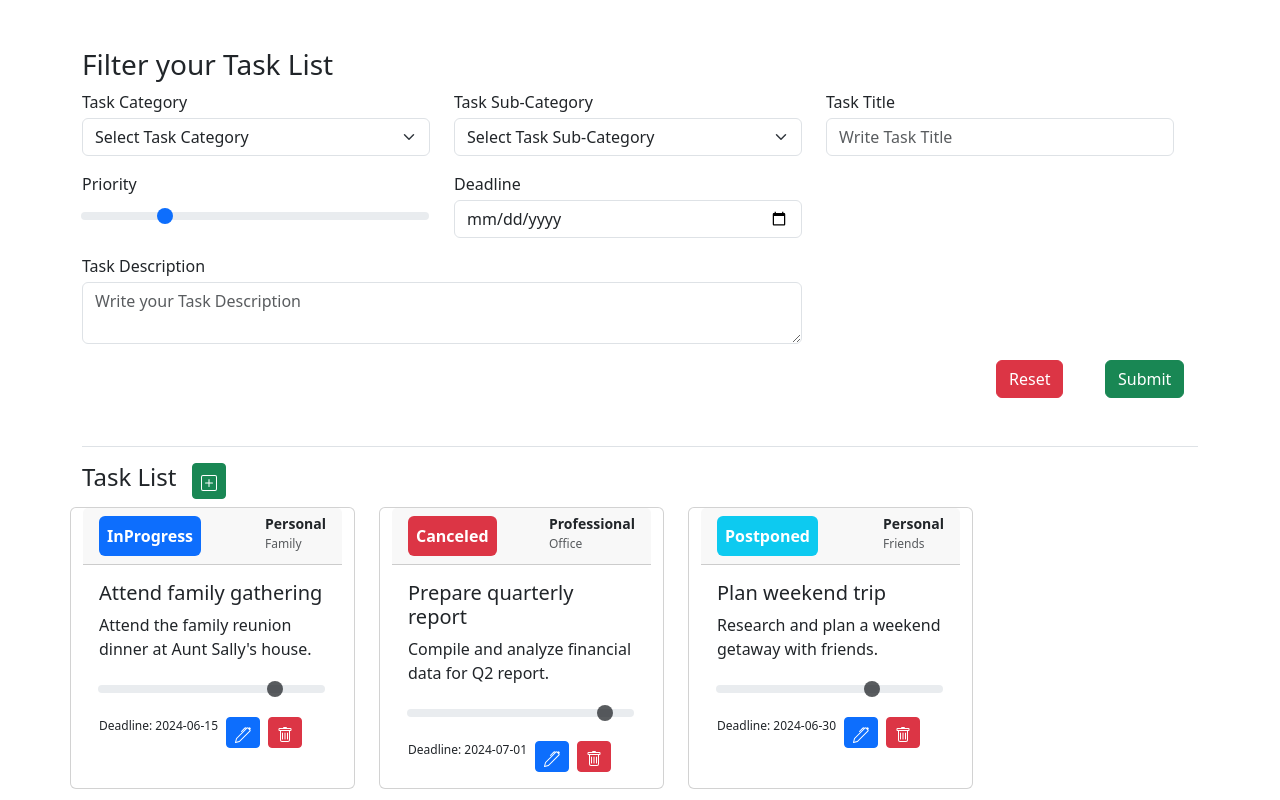
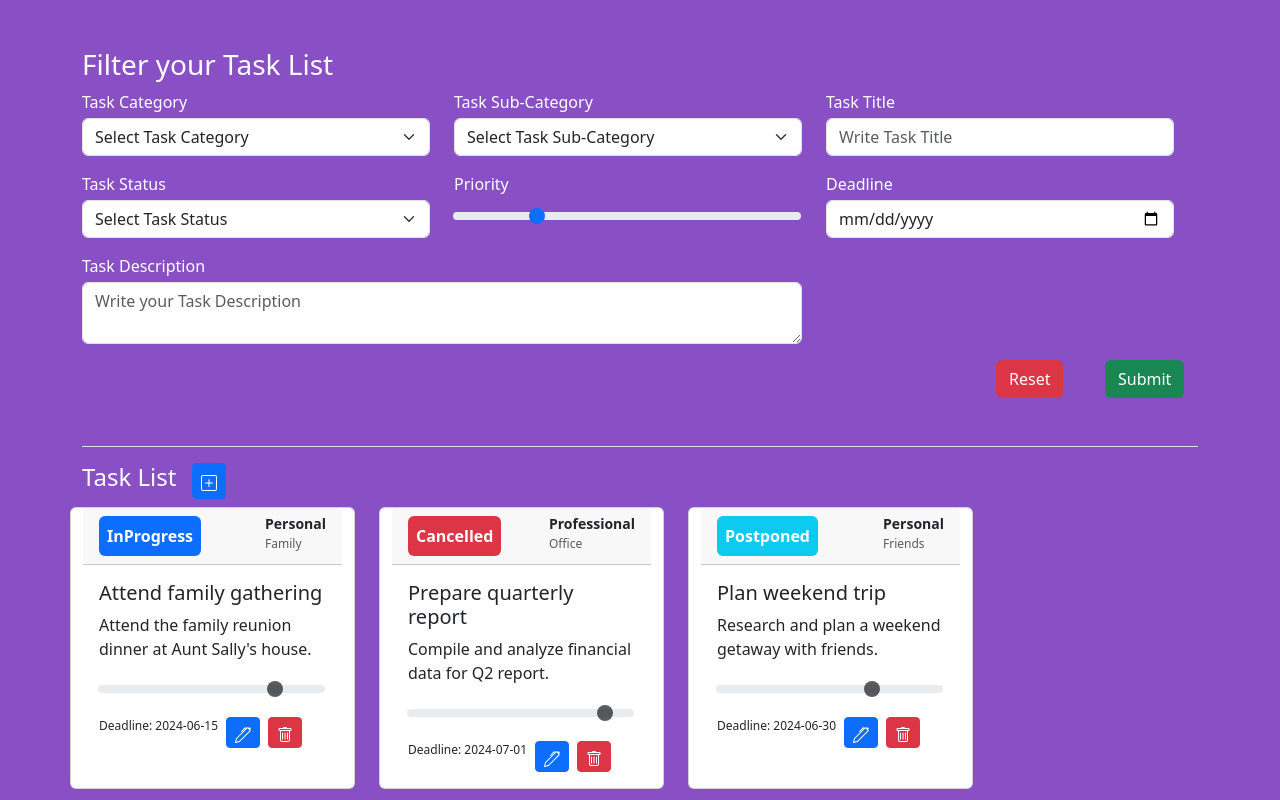
Before and after one commit to haque-lubna/TodoApps, a React (Create React App) app in the folder todo-react-app/: page / in a window 1280 px wide. Shown: the top 800 px of the page. Built offline with nearby package versions, Linux system fonts and the light colour scheme.

Commit message:
Add status dropdown in filtering form

```diff
--- a/todo-react-app/src/components/formComponents/FilteringForm.js
+++ b/todo-react-app/src/components/formComponents/FilteringForm.js
@@ -28,6 +28,18 @@ export const FilteringForm = () => {
         </div>
       </div>
       <div className="row mt-3">
+        <div className="col-md-4">
+          <Select label= "Task Status"
+            fieldName="taskSubCategory"
+            options={[
+              {value: "", label: "Select Task Status"},
+              {value: "pending", label: "Pending"},
+              {value: "postponed", label: "Postponed"},
+              {value: "cancelled", label: "Cancelled"},
+              {value: "inProgress", label: "InProgress"},
+              {value: "completed", label: "Completed"},
+            ]} />
+        </div>
         <div className='col-md-4'>
           <Range label="Priority" fieldName="priority"/>
         </div>
--- a/todo-react-app/src/components/listComponents/SingleTask.js
+++ b/todo-react-app/src/components/listComponents/SingleTask.js
@@ -7,7 +7,7 @@ export const SingleTask = ({taskData}) => {
         <div className='d-flex justify-content-between'>
           {taskData.status === 'Pending' && <span class="p-2 rounded text-white fw-bold bg-warning fw-bold">{taskData.status}</span>}
           {taskData.status === 'Postponed' && <span class="p-2 rounded text-white fw-bold bg-info fw-bold">{taskData.status}</span>}
-          {taskData.status === 'Canceled' && <span class="p-2 rounded text-white fw-bold bg-danger fw-bold">{taskData.status}</span>}
+          {taskData.status === 'Cancelled' && <span class="p-2 rounded text-white fw-bold bg-danger fw-bold">{taskData.status}</span>}
           {taskData.status === 'InProgress' && <span class="p-2 rounded text-white fw-bold bg-primary fw-bold">{taskData.status}</span>}
           {taskData.status === 'Completed' && <span class="p-2 rounded text-white fw-bold bg-success fw-bold">{taskData.status}</span>}
           <div>
--- a/todo-react-app/src/components/listComponents/TaskList.js
+++ b/todo-react-app/src/components/listComponents/TaskList.js
@@ -26,7 +26,7 @@ export const TaskList = ({data}) => {
       <div className='mt-5 border-top pt-3'>
         <div className='d-flex justify-content-start gap-2 mb-2'>
           <h4 className='me-2'>Task List</h4>
-          <button className='btn btn-sm btn-success' onClick={() => setIsModalOpen(true)}>
+          <button className='btn btn-sm btn-primary' onClick={() => setIsModalOpen(true)}>
             <svg xmlns="http://www.w3.org/2000/svg" width="16" height="16" fill="currentColor" class="bi bi-plus-square" viewBox="0 0 16 16">
               <path d="M14 1a1 1 0 0 1 1 1v12a1 1 0 0 1-1 1H2a1 1 0 0 1-1-1V2a1 1 0 0 1 1-1zM2 0a2 2 0 0 0-2 2v12a2 2 0 0 0 2 2h12a2 2 0 0 0 2-2V2a2 2 0 0 0-2-2z"/>
               <path d="M8 4a.5.5 0 0 1 .5.5v3h3a.5.5 0 0 1 0 1h-3v3a.5.5 0 0 1-1 0v-3h-3a.5.5 0 0 1 0-1h3v-3A.5.5 0 0 1 8 4"/>
--- a/todo-react-app/src/index.js
+++ b/todo-react-app/src/index.js
@@ -5,7 +5,6 @@ import App from './App';
 import reportWebVitals from './reportWebVitals';
 import "bootstrap/dist/css/bootstrap.css";
 import './static/css/custom.css';
-import 'bootstrap/dist/css/bootstrap.min.css';
 
 const root = ReactDOM.createRoot(document.getElementById('root'));
 root.render(
--- a/todo-react-app/src/static/api/mockData.js
+++ b/todo-react-app/src/static/api/mockData.js
@@ -17,7 +17,7 @@ export const mockData = [
       "description": "Compile and analyze financial data for Q2 report.",
       "priority": 90,
       "deadline": "2024-07-01",
-      "status": "Canceled"
+      "status": "Cancelled"
     },
     {
       "id": 3,
--- a/todo-react-app/src/static/css/custom.css
+++ b/todo-react-app/src/static/css/custom.css
@@ -1,7 +1,6 @@
 body {
-    font-family: Arial, sans-serif;
-    background-color: #d9f3e685;
-    color: #333;
+    background-color: rgb(137, 79, 196);
+    color: white;
 }
 
 .fs-12 {
```
